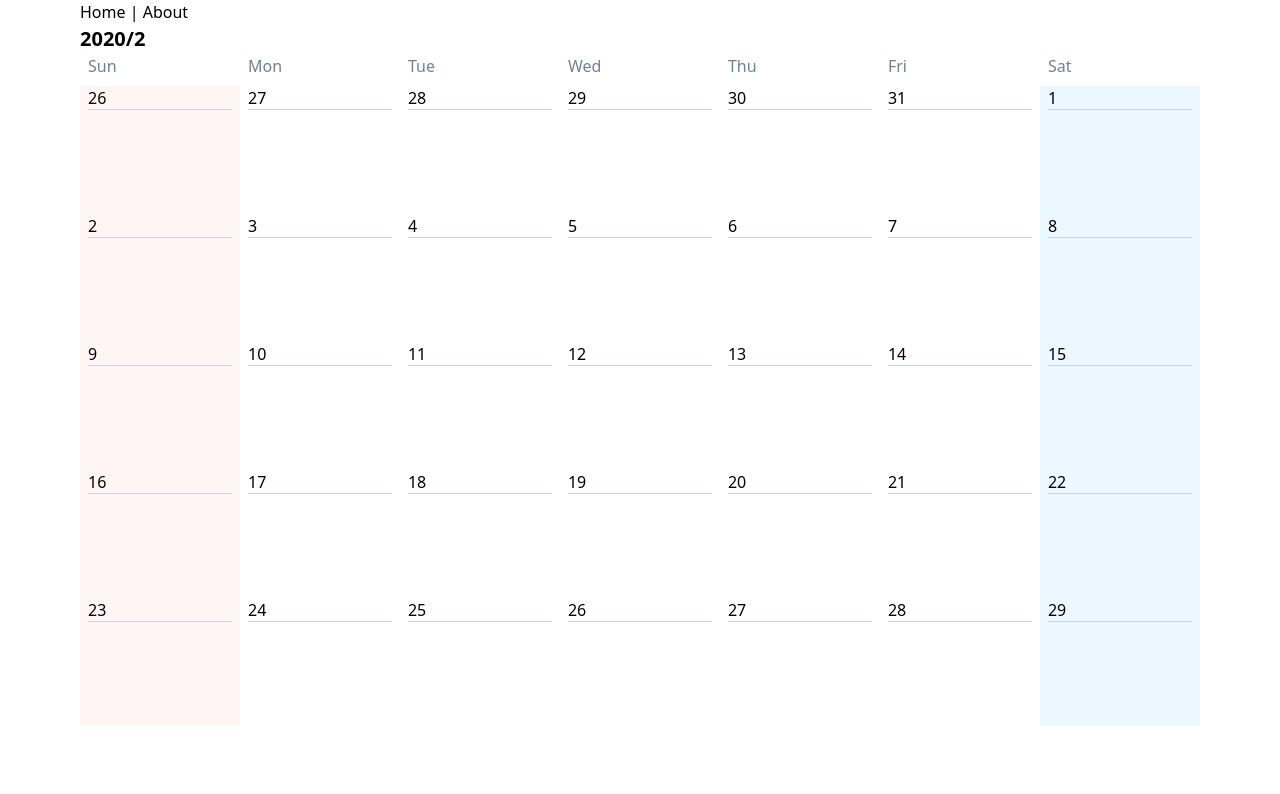
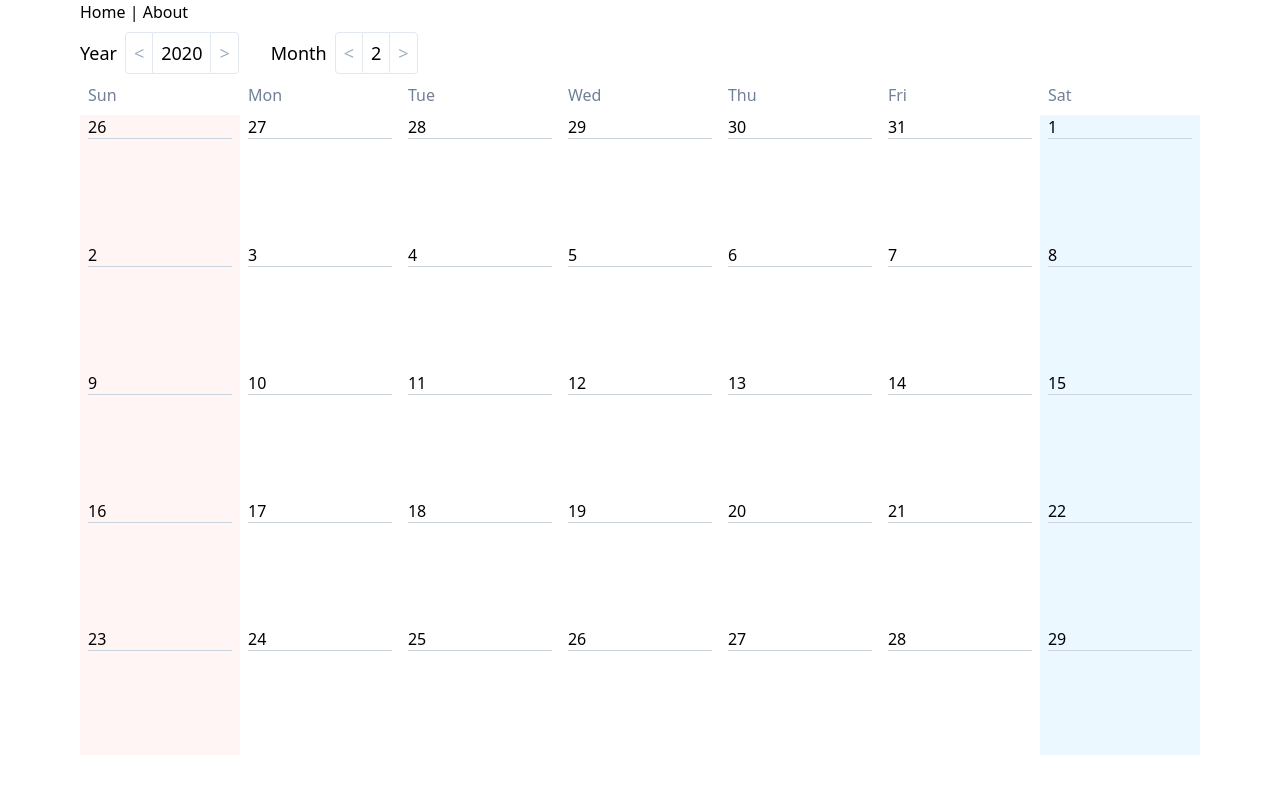
Before and after one commit to rhistoba/vue-calendar, a Vue app: page /calendar in a window 1280 px wide. Shown: the top 794 px of the page. Built offline with nearby package versions, Linux system fonts and the light colour scheme.

Commit message:
add year, month function

```diff
--- a/src/views/Calendar.vue
+++ b/src/views/Calendar.vue
@@ -1,6 +1,25 @@
 <template>
   <div class="w-full">
-    <p class="text-xl font-bold">{{ `${year}/${month + 1}` }}</p>
+    <div class="my-4">
+      <div class="inline-block text-lg mr-8">
+        <span class="mr-2">Year</span>
+        <span class="border rounded-l p-2 cursor-pointer select-none text-gray-500 hover:text-gray-400"
+              @click="decrementYear">&lt;</span>
+        <span class="border-t border-b p-2">{{ year }}</span>
+        <span class="border rounded-r p-2 cursor-pointer select-none text-gray-500 hover:text-gray-400"
+              @click="incrementYear">&gt;</span>
+      </div>
+
+      <div class="inline-block text-lg">
+        <span class="mr-2">Month</span>
+        <span class="border rounded-l p-2 cursor-pointer select-none text-gray-500 hover:text-gray-400"
+              @click="decrementMonth">&lt;</span>
+        <span class="border-t border-b p-2">{{ month + 1 }}</span>
+        <span class="border rounded-r p-2 cursor-pointer select-none text-gray-500 hover:text-gray-400"
+              @click="incrementMonth">&gt;</span>
+      </div>
+    </div>
+
     <div class="flex flex-wrap">
       <div class="w-1/7 px-2 pb-2 text-gray-600">Sun</div>
       <div class="w-1/7 px-2 pb-2 text-gray-600">Mon</div>
@@ -48,6 +67,38 @@ export default class Calendar extends Vue {
   get startOfMonth() {
     return this.moment.year(this.year).month(this.month).startOf('month')
   }
+
+  incrementYear(): void {
+    const result = this.year + 1
+    if (1900 <= result && result < 2200) {
+      this.year = result
+    }
+  }
+
+  decrementYear(): void {
+    const result = this.year - 1
+    if (1900 <= result && result < 2200) {
+      this.year = result
+    }
+  }
+
+  incrementMonth(): void {
+    if (this.month === 11)  {
+      this.incrementYear()
+      this.month = 0
+    } else {
+      this.month++
+    }
+  }
+
+  decrementMonth(): void {
+    if (this.month === 0) {
+      this.decrementYear()
+      this.month = 11
+    } else {
+      this.month--
+    }
+  }
 }
 </script>
 
```
